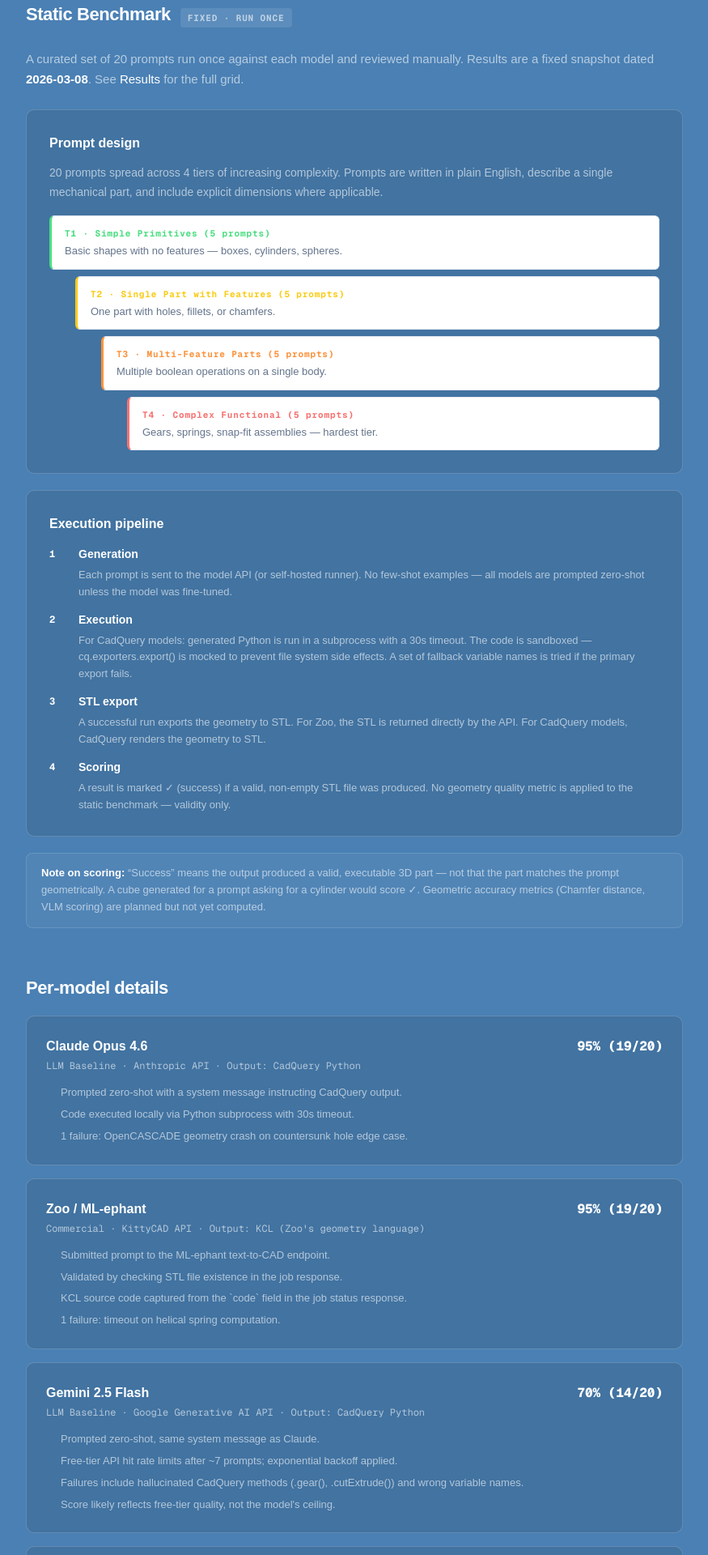
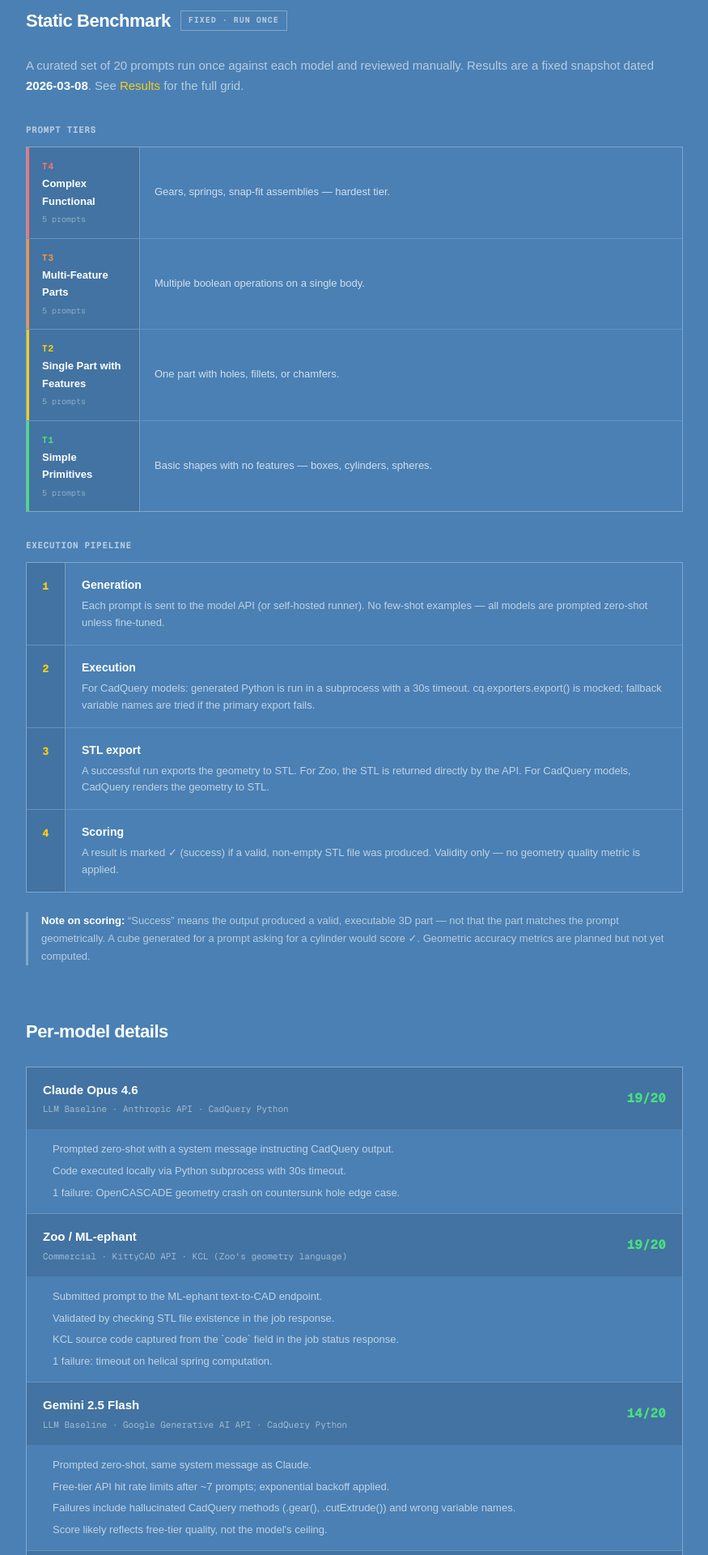
Before and after one commit to Lenguist/ai-for-cad, a Next.js app in the folder cadarena/site/: page /methods in a window 1280 px wide. Shown: the part 260-2180 px from the top of the page at 81% size, without its empty margins (202-1077 px from the left). Built offline with nearby package versions, Linux system fonts and the light colour scheme.

Commit message:
auto-backup: 2026-03-22 18:15:40

```diff
--- a/cadarena/site/app/methods/page.tsx
+++ b/cadarena/site/app/methods/page.tsx
@@ -1,17 +1,13 @@
 import Link from "next/link";
 
-const NAV_STYLE = { color: "var(--muted)" as const, textDecoration: "none" as const, fontSize: 14, fontWeight: 500 };
-
-const SECTION_HEAD = { fontSize: 22, fontWeight: 700, marginBottom: 8, letterSpacing: "-0.02em" as const };
 const MONO = { fontFamily: "var(--font-geist-mono), monospace" as const };
 
 const MODEL_DETAILS = [
   {
     name: "Claude Opus 4.6",
-    tag: "LLM Baseline",
-    api: "Anthropic API",
+    tag: "LLM Baseline · Anthropic API",
     output: "CadQuery Python",
-    score: "95% (19/20)",
+    score: "19/20",
     notes: [
       "Prompted zero-shot with a system message instructing CadQuery output.",
       "Code executed locally via Python subprocess with 30s timeout.",
@@ -20,10 +16,9 @@ const MODEL_DETAILS = [
   },
   {
     name: "Zoo / ML-ephant",
-    tag: "Commercial",
-    api: "KittyCAD API",
+    tag: "Commercial · KittyCAD API",
     output: "KCL (Zoo's geometry language)",
-    score: "95% (19/20)",
+    score: "19/20",
     notes: [
       "Submitted prompt to the ML-ephant text-to-CAD endpoint.",
       "Validated by checking STL file existence in the job response.",
@@ -33,10 +28,9 @@ const MODEL_DETAILS = [
   },
   {
     name: "Gemini 2.5 Flash",
-    tag: "LLM Baseline",
-    api: "Google Generative AI API",
+    tag: "LLM Baseline · Google Generative AI API",
     output: "CadQuery Python",
-    score: "70% (14/20)",
+    score: "14/20",
     notes: [
       "Prompted zero-shot, same system message as Claude.",
       "Free-tier API hit rate limits after ~7 prompts; exponential backoff applied.",
@@ -46,10 +40,9 @@ const MODEL_DETAILS = [
   },
   {
     name: "GPT-5",
-    tag: "LLM Baseline",
-    api: "OpenAI API",
+    tag: "LLM Baseline · OpenAI API",
     output: "CadQuery Python",
-    score: "60% (12/20)",
+    score: "12/20",
     notes: [
       "Prompted zero-shot, same system message as Claude.",
       "2048 token output limit causes silent truncation on Tier 3–4 prompts.",
@@ -59,33 +52,47 @@ const MODEL_DETAILS = [
   },
   {
     name: "Text-to-CadQuery (Qwen 3B)",
-    tag: "Academic",
-    api: "Self-hosted on Modal GPU",
+    tag: "Academic · Self-hosted on Modal GPU",
     output: "CadQuery Python",
-    score: "70% (14/20)",
+    score: "14/20",
     notes: [
       "Fine-tuned Qwen 3B model from the Text-to-CadQuery paper (arXiv 2025).",
       "Run on Modal A10G GPU via a custom inference endpoint.",
       "Model was trained on normalized 0–1 unit coordinates, not millimeters.",
       "Geometry shapes are correct but all dimensions are scaled to 0–1 range.",
-      "Post-processing to rescale units has not been applied yet.",
     ],
   },
 ];
+
+const TIERS = [
+  { tier: "T4", label: "Complex Functional", color: "#f87171", desc: "Gears, springs, snap-fit assemblies — hardest tier.", n: 5 },
+  { tier: "T3", label: "Multi-Feature Parts", color: "#fb923c", desc: "Multiple boolean operations on a single body.", n: 5 },
+  { tier: "T2", label: "Single Part with Features", color: "#facc15", desc: "One part with holes, fillets, or chamfers.", n: 5 },
+  { tier: "T1", label: "Simple Primitives", color: "#4ade80", desc: "Basic shapes with no features — boxes, cylinders, spheres.", n: 5 },
+];
+
+const PIPELINE = [
+  { step: "1", title: "Generation", desc: "Each prompt is sent to the model API (or self-hosted runner). No few-shot examples — all models are prompted zero-shot unless fine-tuned." },
+  { step: "2", title: "Execution", desc: "For CadQuery models: generated Python is run in a subprocess with a 30s timeout. cq.exporters.export() is mocked; fallback variable names are tried if the primary export fails." },
+  { step: "3", title: "STL export", desc: "A successful run exports the geometry to STL. For Zoo, the STL is returned directly by the API. For CadQuery models, CadQuery renders the geometry to STL." },
+  { step: "4", title: "Scoring", desc: "A result is marked ✓ (success) if a valid, non-empty STL file was produced. Validity only — no geometry quality metric is applied." },
+];
+
+const NAV_STYLE = { color: "var(--muted)" as const, textDecoration: "none" as const, fontSize: 14, fontWeight: 500 };
 
 export default function MethodsPage() {
   return (
     <div style={{ background: "var(--background)", minHeight: "100vh" }}>
       {/* Nav */}
-      <nav style={{ borderBottom: "1px solid var(--border)", position: "sticky", top: 0, zIndex: 50, backdropFilter: "blur(12px)", background: "rgba(55,105,160,0.92)" }}>
+      <nav style={{ borderBottom: "1px solid rgba(255,255,255,0.25)", position: "sticky", top: 0, zIndex: 50, backdropFilter: "blur(12px)", background: "rgba(55,105,160,0.92)" }}>
         <div style={{ maxWidth: 1200, margin: "0 auto", padding: "0 24px", height: 56, display: "flex", alignItems: "center", justifyContent: "space-between" }}>
-          <Link href="/" style={{ ...MONO, fontSize: 18, fontWeight: 700, color: "var(--accent)", textDecoration: "none", letterSpacing: "-0.02em" }}>
+          <Link href="/" style={{ ...MONO, fontSize: 18, fontWeight: 700, color: "white", textDecoration: "none", letterSpacing: "-0.02em" }}>
             CAD Arena
           </Link>
           <div style={{ display: "flex", gap: 24, alignItems: "center" }}>
             <Link href="/results" style={NAV_STYLE}>Results</Link>
             <Link href="/try" style={NAV_STYLE}>Try</Link>
-            <Link href="/methods" style={{ ...NAV_STYLE, color: "var(--foreground)" }}>Methods</Link>
+            <Link href="/methods" style={{ ...NAV_STYLE, color: "white" }}>Methods</Link>
             <a href="https://github.com/Lenguist/ai-for-cad" style={NAV_STYLE}>GitHub →</a>
           </div>
         </div>
@@ -97,95 +104,86 @@ export default function MethodsPage() {
         <h1 style={{ fontSize: 36, fontWeight: 800, letterSpacing: "-0.03em", marginBottom: 12 }}>
           Methodology
         </h1>
-        <p style={{ color: "var(--muted)", fontSize: 16, lineHeight: 1.7, marginBottom: 48 }}>
+        <p style={{ color: "var(--muted)", fontSize: 16, lineHeight: 1.7, marginBottom: 56 }}>
           How results are generated and scored — for both the static benchmark and the live dynamic evaluations.
         </p>
 
-        {/* Static benchmark */}
-        <section style={{ marginBottom: 56 }}>
-          <div style={{ display: "flex", alignItems: "center", gap: 12, marginBottom: 16 }}>
-            <h2 style={SECTION_HEAD}>Static Benchmark</h2>
-            <span style={{ ...MONO, fontSize: 11, fontWeight: 700, letterSpacing: "0.08em", padding: "3px 9px", borderRadius: 4, background: "rgba(255,255,255,0.1)", color: "rgba(255,255,255,0.6)" }}>
+        {/* ── Static Benchmark ── */}
+        <section style={{ marginBottom: 64 }}>
+          <div style={{ display: "flex", alignItems: "center", gap: 12, marginBottom: 24 }}>
+            <h2 style={{ fontSize: 22, fontWeight: 700, margin: 0, letterSpacing: "-0.02em" }}>Static Benchmark</h2>
+            <span style={{ ...MONO, fontSize: 10, fontWeight: 700, letterSpacing: "0.1em", padding: "3px 9px", border: "1px solid rgba(255,255,255,0.3)", color: "rgba(255,255,255,0.6)" }}>
               FIXED · RUN ONCE
             </span>
           </div>
-          <p style={{ color: "var(--muted)", fontSize: 15, lineHeight: 1.7, marginBottom: 24 }}>
+          <p style={{ color: "var(--muted)", fontSize: 15, lineHeight: 1.7, marginBottom: 32 }}>
             A curated set of 20 prompts run once against each model and reviewed manually.
-            Results are a fixed snapshot dated <strong style={{ color: "var(--foreground)" }}>2026-03-08</strong>.
-            See <Link href="/results" style={{ color: "var(--accent)", textDecoration: "none" }}>Results</Link> for the full grid.
+            Results are a fixed snapshot dated <strong style={{ color: "white" }}>2026-03-08</strong>.
+            See <Link href="/results" style={{ color: "#facc15", textDecoration: "none" }}>Results</Link> for the full grid.
           </p>
 
-          {/* Prompt design */}
-          <div style={{ background: "var(--card)", border: "1px solid var(--border)", borderRadius: 10, padding: 28, marginBottom: 20 }}>
-            <h3 style={{ fontWeight: 700, fontSize: 16, marginBottom: 12 }}>Prompt design</h3>
-            <p style={{ color: "var(--muted)", fontSize: 14, lineHeight: 1.7, marginBottom: 16 }}>
-              20 prompts spread across 4 tiers of increasing complexity. Prompts are written in plain English,
-              describe a single mechanical part, and include explicit dimensions where applicable.
-            </p>
-            <div style={{ display: "flex", flexDirection: "column", gap: 8 }}>
-              {[
-                { tier: "T1", label: "Simple Primitives", n: 5, color: "#4ade80", desc: "Basic shapes with no features — boxes, cylinders, spheres." },
-                { tier: "T2", label: "Single Part with Features", n: 5, color: "#facc15", desc: "One part with holes, fillets, or chamfers." },
-                { tier: "T3", label: "Multi-Feature Parts", n: 5, color: "#fb923c", desc: "Multiple boolean operations on a single body." },
-                { tier: "T4", label: "Complex Functional", n: 5, color: "#f87171", desc: "Gears, springs, snap-fit assemblies — hardest tier." },
-              ].map((t, i) => (
-                <div key={t.tier} style={{ marginLeft: i * 32, background: "white", border: "1px solid #e2e8f0", borderLeft: `3px solid ${t.color}`, borderRadius: 6, padding: "12px 16px" }}>
-                  <div style={{ ...MONO, fontSize: 11, color: t.color, fontWeight: 700, letterSpacing: "0.08em", marginBottom: 3 }}>
-                    {t.tier} · {t.label} ({t.n} prompts)
+          {/* Prompt design — ruled table */}
+          <h3 style={{ fontSize: 15, fontWeight: 700, marginBottom: 12, color: "rgba(255,255,255,0.6)", ...MONO, letterSpacing: "0.06em", textTransform: "uppercase" as const, fontSize: 11 }}>
+            Prompt tiers
+          </h3>
+          <div style={{ border: "1px solid rgba(255,255,255,0.3)", marginBottom: 32 }}>
+            {TIERS.map((t, i) => (
+              <div key={t.tier} style={{ display: "grid", gridTemplateColumns: "140px 1fr", borderBottom: i < 3 ? "1px solid rgba(255,255,255,0.15)" : "none" }}>
+                <div style={{ padding: "14px 16px", borderRight: "1px solid rgba(255,255,255,0.3)", borderLeft: `3px solid ${t.color}`, background: "rgba(0,0,0,0.1)" }}>
+                  <div style={{ ...MONO, fontSize: 11, fontWeight: 700, letterSpacing: "0.08em", color: t.color, marginBottom: 2 }}>{t.tier}</div>
+                  <div style={{ fontSize: 13, fontWeight: 600 }}>{t.label}</div>
+                  <div style={{ ...MONO, fontSize: 10, color: "rgba(255,255,255,0.4)", marginTop: 4 }}>{t.n} prompts</div>
                 </div>
-                  <div style={{ color: "#64748b", fontSize: 13, lineHeight: 1.5 }}>{t.desc}</div>
-                </div>
-              ))}
-            </div>
-          </div>
-
-          {/* Execution pipeline */}
-          <div style={{ background: "var(--card)", border: "1px solid var(--border)", borderRadius: 10, padding: 28, marginBottom: 20 }}>
-            <h3 style={{ fontWeight: 700, fontSize: 16, marginBottom: 12 }}>Execution pipeline</h3>
-            <div style={{ display: "flex", flexDirection: "column", gap: 12 }}>
-              {[
-                { step: "1", title: "Generation", desc: "Each prompt is sent to the model API (or self-hosted runner). No few-shot examples — all models are prompted zero-shot unless the model was fine-tuned." },
-                { step: "2", title: "Execution", desc: "For CadQuery models: generated Python is run in a subprocess with a 30s timeout. The code is sandboxed — cq.exporters.export() is mocked to prevent file system side effects. A set of fallback variable names is tried if the primary export fails." },
-                { step: "3", title: "STL export", desc: "A successful run exports the geometry to STL. For Zoo, the STL is returned directly by the API. For CadQuery models, CadQuery renders the geometry to STL." },
-                { step: "4", title: "Scoring", desc: "A result is marked ✓ (success) if a valid, non-empty STL file was produced. No geometry quality metric is applied to the static benchmark — validity only." },
-              ].map((s) => (
-                <div key={s.step} style={{ display: "flex", gap: 16 }}>
-                  <div style={{ ...MONO, fontSize: 12, color: "var(--accent)", fontWeight: 700, minWidth: 20, paddingTop: 2 }}>{s.step}</div>
-                  <div>
-                    <div style={{ fontWeight: 600, fontSize: 14, marginBottom: 4 }}>{s.title}</div>
-                    <div style={{ color: "var(--muted)", fontSize: 13, lineHeight: 1.6 }}>{s.desc}</div>
+                <div style={{ padding: "14px 18px", fontSize: 13, color: "rgba(255,255,255,0.75)", lineHeight: 1.6, display: "flex", alignItems: "center" }}>
+                  {t.desc}
                 </div>
               </div>
             ))}
           </div>
+
+          {/* Execution pipeline — ruled numbered list */}
+          <h3 style={{ ...MONO, fontSize: 11, fontWeight: 700, letterSpacing: "0.06em", textTransform: "uppercase" as const, color: "rgba(255,255,255,0.6)", marginBottom: 12 }}>
+            Execution pipeline
+          </h3>
+          <div style={{ border: "1px solid rgba(255,255,255,0.3)", marginBottom: 24 }}>
+            {PIPELINE.map((s, i) => (
+              <div key={s.step} style={{ display: "grid", gridTemplateColumns: "48px 1fr", borderBottom: i < 3 ? "1px solid rgba(255,255,255,0.15)" : "none" }}>
+                <div style={{ padding: "16px", borderRight: "1px solid rgba(255,255,255,0.3)", background: "rgba(0,0,0,0.1)", display: "flex", alignItems: "flex-start", justifyContent: "center", paddingTop: 18 }}>
+                  <span style={{ ...MONO, fontSize: 13, fontWeight: 800, color: "#facc15" }}>{s.step}</span>
+                </div>
+                <div style={{ padding: "16px 20px" }}>
+                  <div style={{ fontWeight: 600, fontSize: 14, marginBottom: 4 }}>{s.title}</div>
+                  <div style={{ color: "rgba(255,255,255,0.65)", fontSize: 13, lineHeight: 1.6 }}>{s.desc}</div>
+                </div>
+              </div>
+            ))}
           </div>
 
           {/* Scoring note */}
-          <div style={{ background: "rgba(255,255,255,0.04)", border: "1px solid rgba(255,255,255,0.12)", borderRadius: 8, padding: "14px 18px", fontSize: 13, color: "var(--muted)", lineHeight: 1.6 }}>
-            <strong style={{ color: "var(--foreground)" }}>Note on scoring:</strong>{" "}
+          <div style={{ borderLeft: "3px solid rgba(255,255,255,0.3)", paddingLeft: 16, fontSize: 13, color: "rgba(255,255,255,0.6)", lineHeight: 1.7 }}>
+            <strong style={{ color: "white" }}>Note on scoring:</strong>{" "}
             &ldquo;Success&rdquo; means the output produced a valid, executable 3D part — not that the part
             matches the prompt geometrically. A cube generated for a prompt asking for a cylinder
-            would score ✓. Geometric accuracy metrics (Chamfer distance, VLM scoring) are planned
-            but not yet computed.
+            would score ✓. Geometric accuracy metrics are planned but not yet computed.
           </div>
         </section>
 
-        {/* Per-model details */}
-        <section style={{ marginBottom: 56 }}>
-          <h2 style={{ ...SECTION_HEAD, marginBottom: 16 }}>Per-model details</h2>
-          <div style={{ display: "flex", flexDirection: "column", gap: 16 }}>
-            {MODEL_DETAILS.map((m) => (
-              <div key={m.name} style={{ background: "var(--card)", border: "1px solid var(--border)", borderRadius: 10, padding: 24 }}>
-                <div style={{ display: "flex", justifyContent: "space-between", alignItems: "flex-start", marginBottom: 12, flexWrap: "wrap", gap: 8 }}>
+        {/* ── Per-model details ── */}
+        <section style={{ marginBottom: 64 }}>
+          <h2 style={{ fontSize: 22, fontWeight: 700, marginBottom: 24, letterSpacing: "-0.02em" }}>Per-model details</h2>
+          <div style={{ border: "1px solid rgba(255,255,255,0.3)" }}>
+            {MODEL_DETAILS.map((m, i) => (
+              <div key={m.name} style={{ borderBottom: i < MODEL_DETAILS.length - 1 ? "1px solid rgba(255,255,255,0.15)" : "none" }}>
+                <div style={{ display: "grid", gridTemplateColumns: "1fr auto", gap: 16, padding: "16px 20px", borderBottom: "1px solid rgba(255,255,255,0.08)", background: "rgba(0,0,0,0.1)" }}>
                   <div>
-                    <div style={{ fontWeight: 700, fontSize: 16, marginBottom: 2 }}>{m.name}</div>
-                    <div style={{ ...MONO, fontSize: 12, color: "var(--muted)" }}>{m.tag} · {m.api} · Output: {m.output}</div>
+                    <div style={{ fontWeight: 700, fontSize: 15 }}>{m.name}</div>
+                    <div style={{ ...MONO, fontSize: 11, color: "rgba(255,255,255,0.5)", marginTop: 2 }}>{m.tag} · {m.output}</div>
                   </div>
-                  <div style={{ ...MONO, fontWeight: 800, fontSize: 16, color: "var(--foreground)" }}>{m.score}</div>
+                  <div style={{ ...MONO, fontWeight: 800, fontSize: 16, color: "#4ade80", alignSelf: "center" }}>{m.score}</div>
                 </div>
-                <ul style={{ margin: 0, paddingLeft: 18, display: "flex", flexDirection: "column", gap: 6 }}>
-                  {m.notes.map((note, i) => (
-                    <li key={i} style={{ color: "var(--muted)", fontSize: 13, lineHeight: 1.6 }}>{note}</li>
+                <ul style={{ margin: 0, padding: "14px 20px 14px 32px", display: "flex", flexDirection: "column", gap: 6 }}>
+                  {m.notes.map((note, j) => (
+                    <li key={j} style={{ color: "rgba(255,255,255,0.65)", fontSize: 13, lineHeight: 1.6 }}>{note}</li>
                   ))}
                 </ul>
               </div>
@@ -193,47 +191,44 @@ export default function MethodsPage() {
           </div>
         </section>
 
-        {/* Dynamic */}
+        {/* ── Dynamic Evaluation ── */}
         <section style={{ marginBottom: 56 }}>
           <div style={{ display: "flex", alignItems: "center", gap: 12, marginBottom: 16 }}>
-            <h2 style={SECTION_HEAD}>Dynamic Evaluation</h2>
-            <span style={{ ...MONO, fontSize: 11, fontWeight: 700, letterSpacing: "0.08em", padding: "3px 9px", borderRadius: 4, background: "rgba(96,165,250,0.15)", color: "#60a5fa" }}>
+            <h2 style={{ fontSize: 22, fontWeight: 700, margin: 0, letterSpacing: "-0.02em" }}>Dynamic Evaluation</h2>
+            <span style={{ ...MONO, fontSize: 10, fontWeight: 700, letterSpacing: "0.1em", padding: "3px 9px", border: "1px solid #facc15", color: "#facc15" }}>
               COMING SOON
             </span>
           </div>
-          <p style={{ color: "var(--muted)", fontSize: 15, lineHeight: 1.7, marginBottom: 20 }}>
-            The <Link href="/try" style={{ color: "var(--accent)", textDecoration: "none" }}>Try</Link> page
+          <p style={{ color: "rgba(255,255,255,0.65)", fontSize: 15, lineHeight: 1.7, marginBottom: 20 }}>
+            The <Link href="/try" style={{ color: "#facc15", textDecoration: "none" }}>Try</Link> page
             will let you submit any prompt and get results from all models in real time.
             The pipeline is identical to the static benchmark — same models, same execution engine, same scoring.
           </p>
-          <div style={{ background: "var(--card)", border: "1px solid var(--border)", borderRadius: 10, padding: 24 }}>
-            <div style={{ display: "flex", flexDirection: "column", gap: 12 }}>
+          <div style={{ border: "1px solid rgba(255,255,255,0.3)" }}>
             {[
               { title: "Consent & storage", desc: "You will be asked whether your prompt and results can be saved to the public dataset. If yes, results appear in the Explore page for others to browse." },
               { title: "Rate limits", desc: "Anonymous users: 3 prompts/day. Free account (email sign-in): 20 prompts/day. No paid tier — this is a research tool." },
               { title: "Latency", desc: "Expect 5–20s depending on the model. Academic models (self-hosted) may take longer. Results stream per-model as they complete." },
-              ].map((item) => (
-                <div key={item.title} style={{ display: "flex", gap: 16 }}>
-                  <div style={{ width: 6, height: 6, borderRadius: "50%", background: "var(--accent)", marginTop: 7, flexShrink: 0 }} />
-                  <div>
-                    <div style={{ fontWeight: 600, fontSize: 14, marginBottom: 3 }}>{item.title}</div>
-                    <div style={{ color: "var(--muted)", fontSize: 13, lineHeight: 1.6 }}>{item.desc}</div>
+            ].map((item, i) => (
+              <div key={item.title} style={{ display: "grid", gridTemplateColumns: "160px 1fr", borderBottom: i < 2 ? "1px solid rgba(255,255,255,0.15)" : "none" }}>
+                <div style={{ padding: "16px 18px", borderRight: "1px solid rgba(255,255,255,0.3)", background: "rgba(0,0,0,0.1)", fontWeight: 600, fontSize: 13, display: "flex", alignItems: "center" }}>
+                  {item.title}
+                </div>
+                <div style={{ padding: "16px 20px", fontSize: 13, color: "rgba(255,255,255,0.65)", lineHeight: 1.6 }}>
+                  {item.desc}
                 </div>
               </div>
             ))}
           </div>
-          </div>
         </section>
 
         {/* Contact */}
-        <section>
-          <p style={{ color: "var(--muted)", fontSize: 14, lineHeight: 1.7 }}>
+        <p style={{ color: "rgba(255,255,255,0.5)", fontSize: 13, lineHeight: 1.7, borderTop: "1px solid rgba(255,255,255,0.15)", paddingTop: 24 }}>
           Questions about methodology or want to submit a model?{" "}
-            <a href="mailto:contact@cadarena.dev" style={{ color: "var(--accent)", textDecoration: "none" }}>
+          <a href="mailto:contact@cadarena.dev" style={{ color: "#facc15", textDecoration: "none" }}>
             contact@cadarena.dev
           </a>
         </p>
-        </section>
 
       </div>
     </div>
```
Lines whose indentation alone changed are shown as unchanged.
